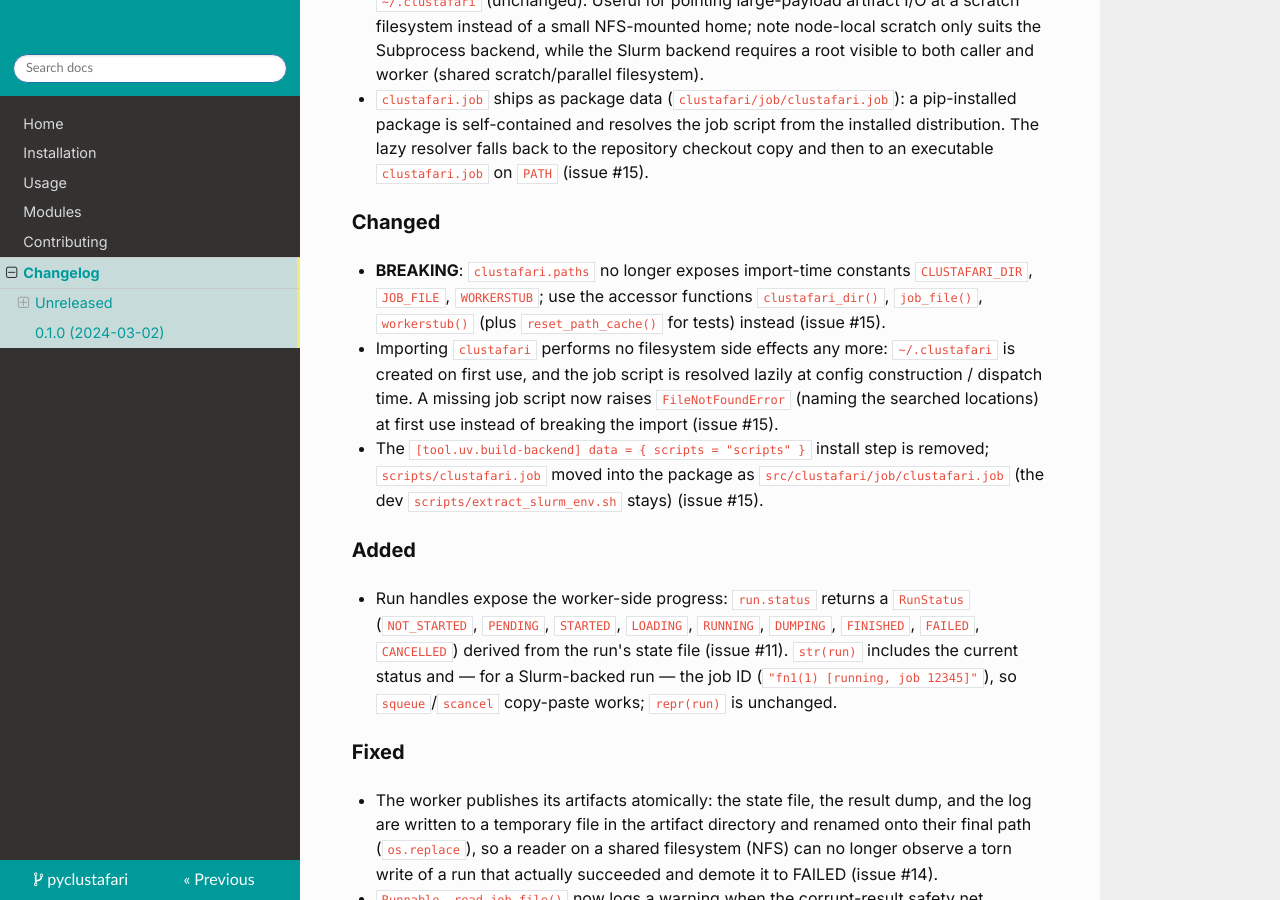
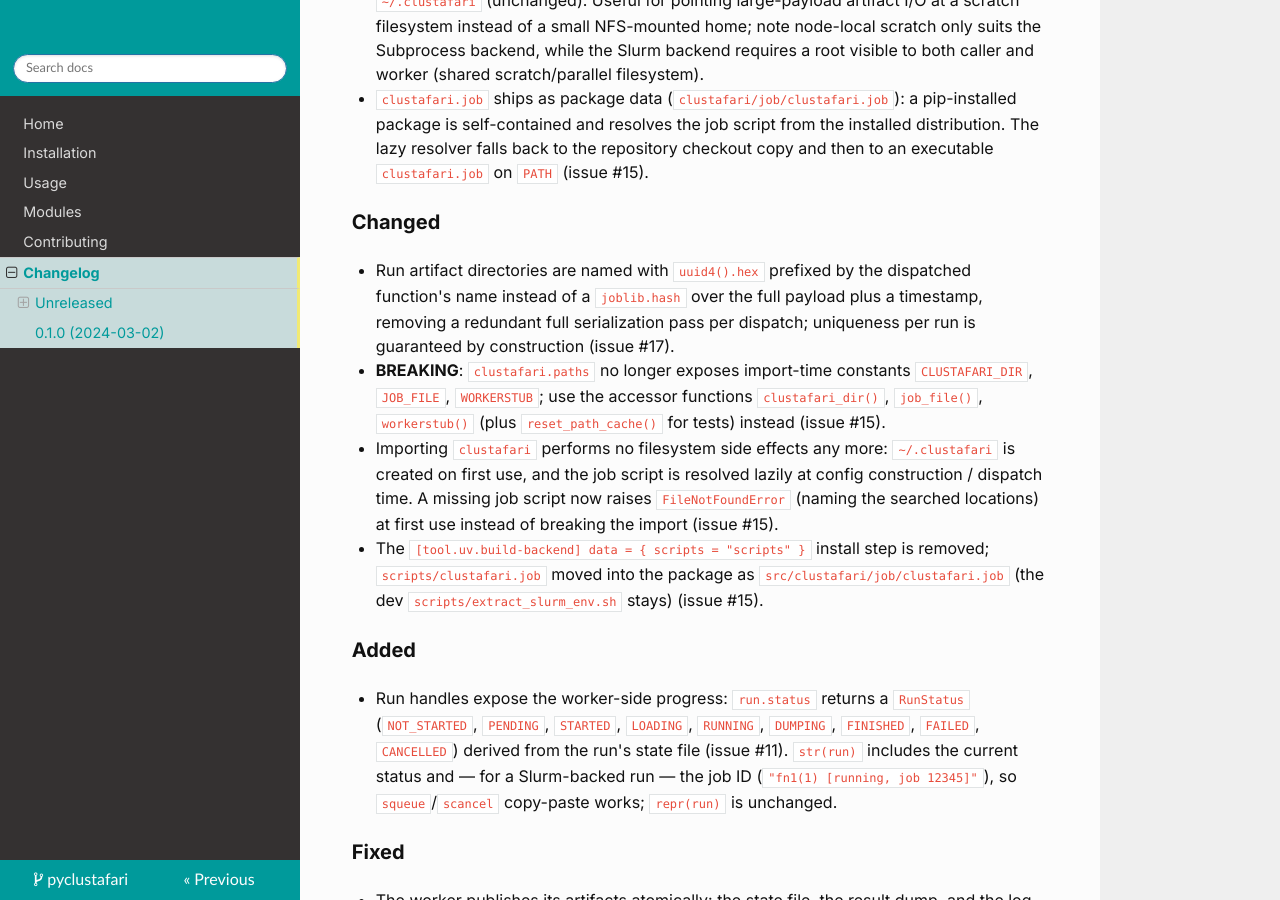
Before and after one commit to chuber1986/pyclustafari, an MkDocs documentation site: the page built from docs/changelog.md, in a window 1280 px wide and 900 px high, scrolled down 375 px. Built offline with MkDocs 1.6.1, drawn with Linux system fonts in a browser that asks for light colours; nearby versions of some CDN libraries.

Commit message:
docs: address review findings — drop stale 'hashing' comment, fix proposal example, add changelog entry (issue #17)

```diff
--- a/CHANGELOG.md
+++ b/CHANGELOG.md
@@ -22,6 +22,11 @@
 
 ### Changed
 
+- Run artifact directories are named with `uuid4().hex` prefixed by the
+  dispatched function's name instead of a `joblib.hash` over the full
+  payload plus a timestamp, removing a redundant full serialization pass
+  per dispatch; uniqueness per run is guaranteed by construction
+  (issue #17).
 - **BREAKING**: `clustafari.paths` no longer exposes import-time constants
   `CLUSTAFARI_DIR`, `JOB_FILE`, `WORKERSTUB`; use the accessor functions
   `clustafari_dir()`, `job_file()`, `workerstub()` (plus `reset_path_cache()`
```
Also changed, not shown: openspec/changes/2026-11-10-cheap-unique-run-directory-naming/proposal.md (+1 -1 lines), 1 other file.
